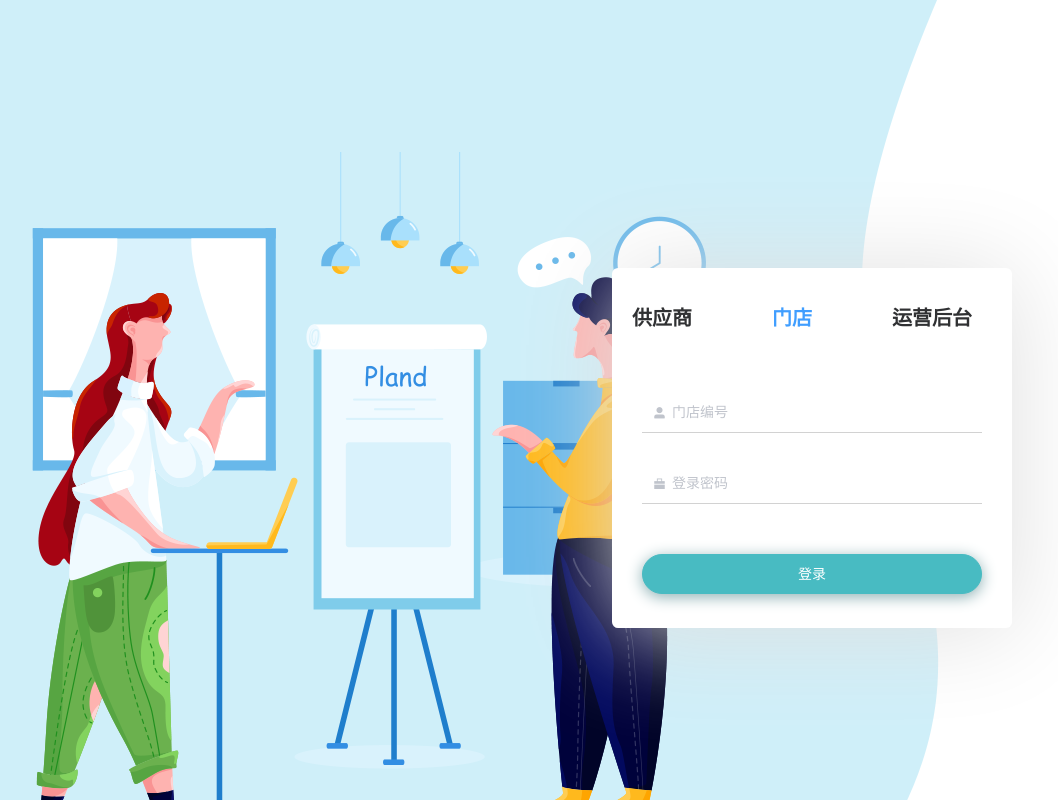
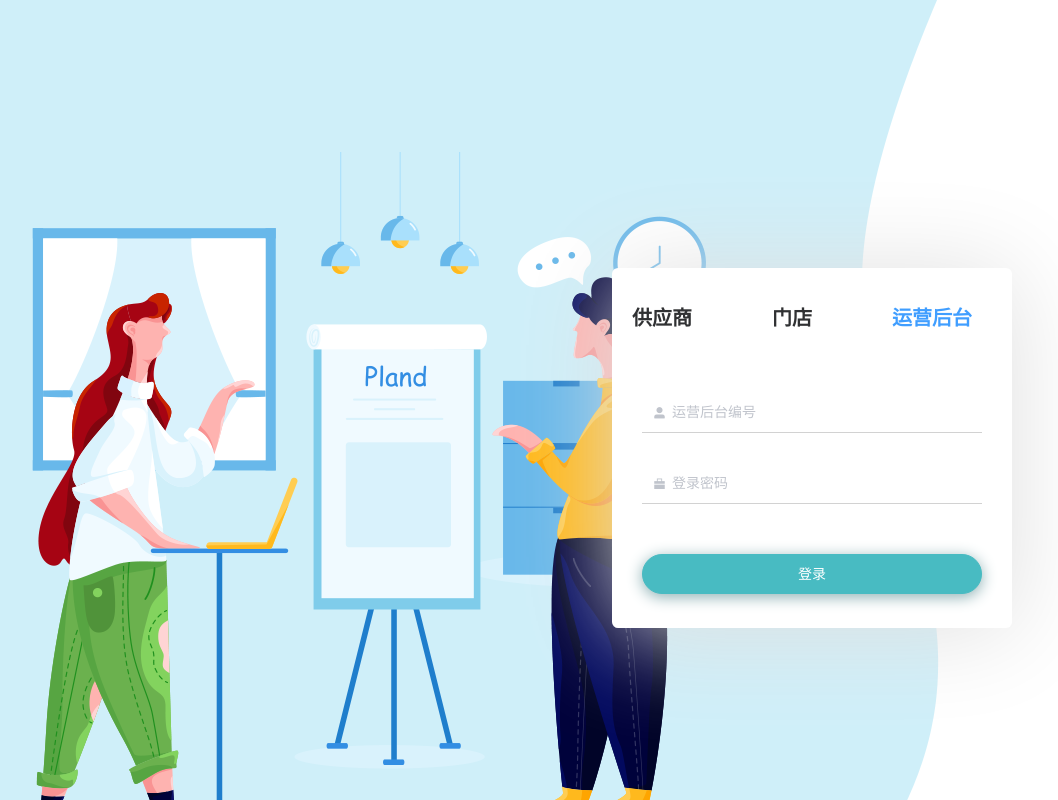
Before and after one commit to LYN-Sakura/hmMatch, a Vue app: page /return#/login in a window 1280 px wide. Shown: the top 800 px of the page, without its empty margins (148-1206 px from the left). Built offline with nearby package versions, Linux system fonts and the light colour scheme.

Commit message:
分配路由

```diff
--- a/src/components/Home.vue
+++ b/src/components/Home.vue
@@ -47,7 +47,7 @@ export default {
             {
               id: 11,
               title: '采购管理',
-              path: 'caigou1'
+              path: 'purchase'
             },
             {
               id: 12,
--- a/src/components/Login.vue
+++ b/src/components/Login.vue
@@ -9,17 +9,17 @@
           <!-- 输入框 -->
           <el-input v-model="input" placeholder="供应商编号" prefix-icon="el-icon-user-solid" class="login_input"></el-input>
           <el-input placeholder="登录密码" v-model="input1" show-password prefix-icon="el-icon-s-cooperation" class="login_input"></el-input>
-          <el-button type="primary" round>登录</el-button>
+          <el-button @click="goToHome" type="primary" round>登录</el-button>
         </el-tab-pane>
         <el-tab-pane label="门店" name="second">
           <el-input v-model="input" placeholder="门店编号" prefix-icon="el-icon-user-solid" class="login_input"></el-input>
           <el-input placeholder="登录密码" v-model="input1" show-password prefix-icon="el-icon-s-cooperation" class="login_input"></el-input>
-          <el-button type="primary" round>登录</el-button>
+          <el-button @click="goToHome" type="primary" round>登录</el-button>
         </el-tab-pane>
         <el-tab-pane label="运营后台" name="third">
           <el-input v-model="input" placeholder="运营后台编号" prefix-icon="el-icon-user-solid" class="login_input"></el-input>
           <el-input placeholder="登录密码" v-model="input1" show-password prefix-icon="el-icon-s-cooperation" class="login_input"></el-input>
-          <el-button type="primary" round>登录</el-button>
+          <el-button @click="goToHome" type="primary" round>登录</el-button>
         </el-tab-pane>
       </el-tabs>
     </div>
@@ -30,9 +30,14 @@
 export default {
   data() {
     return {
-      activeName: 'second',
+      activeName: 'third',
       input: '',
       input1: ''
+    }
+  },
+  methods: {
+    goToHome() {
+      this.$router.push('home')
     }
   }
 }
@@ -94,8 +99,8 @@ export default {
 }
 .el-button--primary:hover {
   color: #fff;
-  background-color: #48bbc2 !important;
-  border-color: #48bbc2 !important;
+  background-color: #48bbc2;
+  border-color: #48bbc2;
 }
 .el-button--primary:focus {
   background-color: #48bbc2;
--- /dev/null
+++ b/vue.config.js
@@ -0,0 +1,12 @@
+module.exports = {
+  devServer: {
+    proxy: {
+      '/api': {
+        // 需要更改
+        target: 'http://127.0.0.1:3000',
+        ws: true,
+        changeOrigin: true
+      }
+    }
+  }
+}
```
Also changed, not shown: 1 other file (tests, documents, lock files or other folders).
